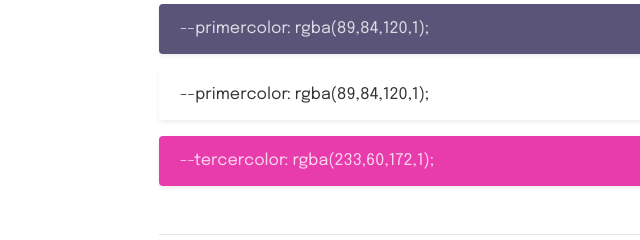
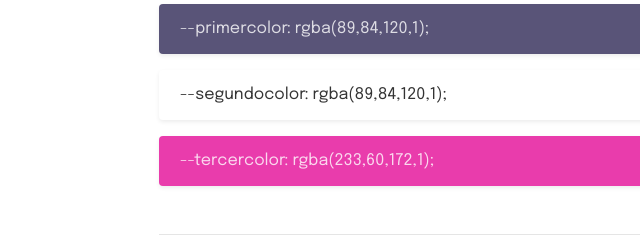
Before and after one commit to marionunito/nunito, a plain HTML site: page plantilla/surface.html in a window 1280 px wide. Shown: the part 762-1002 px from the top of the page, 116-756 px from the left. Drawn offline with nearby package versions, Linux system fonts and the light colour scheme.

Commit message:
Update surface.html

```diff
--- a/plantilla/surface.html
+++ b/plantilla/surface.html
@@ -28,7 +28,7 @@
                             <p><span style="color: rgba(255, 255, 255, 0.8);"> --colorclaro: rgba(255,255,255,1);</span></p>
                             <p><span style="color: rgba(0, 0, 0, 0.8);"> --coloroscuro: rgba(0,0,0,1);</span></p>
                             <div class="alert shadow-sm" role="alert" style="background: var(--primercolor);  color: var(--colorclaro);">--primercolor: rgba(89,84,120,1);</div>
-                            <div class="alert shadow-sm" role="alert" style="background: var(--segundocolor);  color: var(--coloroscuro);">--primercolor: rgba(89,84,120,1);</div>
+                            <div class="alert shadow-sm" role="alert" style="background: var(--segundocolor);  color: var(--coloroscuro);">--segundocolor: rgba(89,84,120,1);</div>
                             <div class="alert shadow-sm" role="alert" style="background: var(--tercercolor); color: var(--colorclaro);">--tercercolor: rgba(233,60,172,1);</div>
                             <hr class="my-5" />
                         </div>
```
